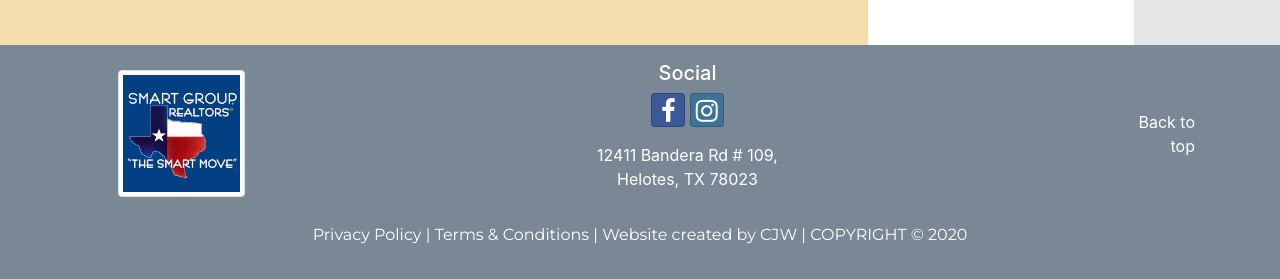
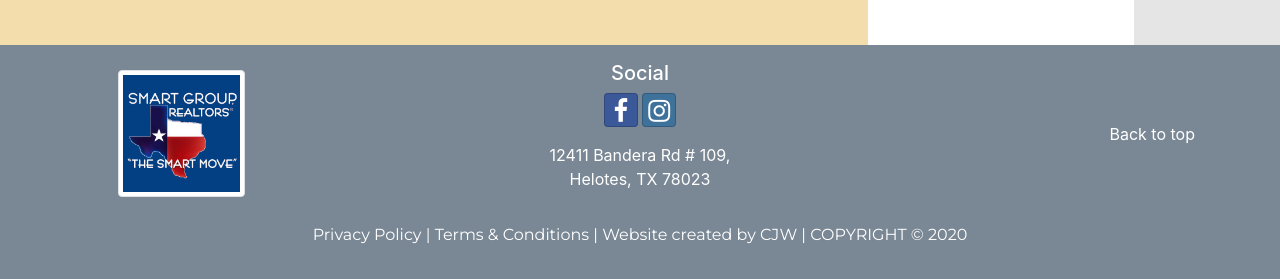
Before and after one commit to ChelWhite/PattyWRealtor, a website: page index.html in a window 1280 px wide. Shown: the part 1952-2231 px from the top of the page. Drawn offline with nearby package versions, Linux system fonts and the light colour scheme; a web font is replaced by a local one.

Commit message:
resized elements in footer

```diff
--- a/index.html
+++ b/index.html
@@ -237,7 +237,7 @@
                         alt="Responsive image">
 
                 </div>
-                <div class="col-7 col-sm-9 text-center">
+                <div class="col-7 col-sm-8 text-center">
                     <h5>Social</h5>
                     <a class="btn btn-social-icon btn-facebook" href="http://facebook.com/"><i
                         class="fa fa-facebook"></i></a>
@@ -248,7 +248,7 @@
 
                 </div>
 
-                <div class="col-2 col-sm-1 text-right pl-3">
+                <div class="col-2 col-sm-2 text-right pl-3">
                     <a href="#" class="text-white">Back to top</a>
                 </div>
 
```
